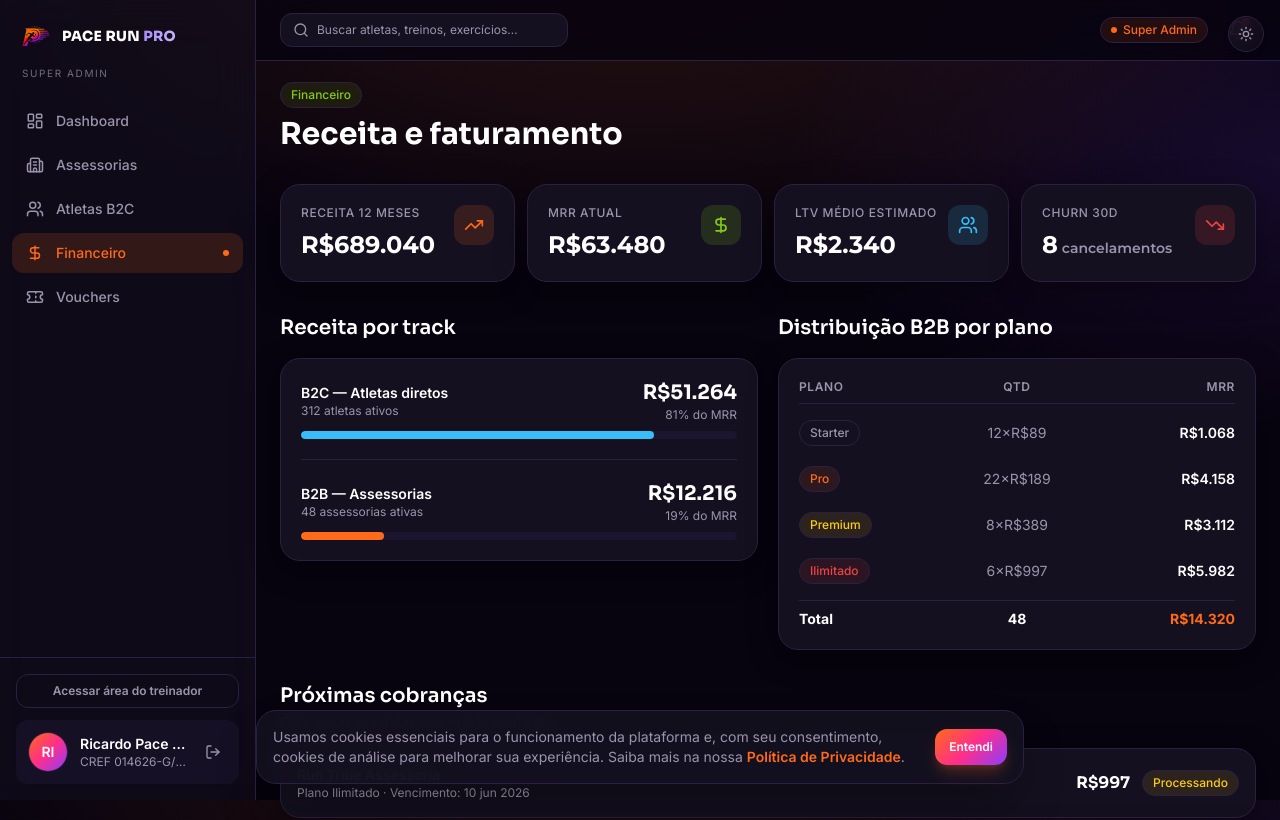
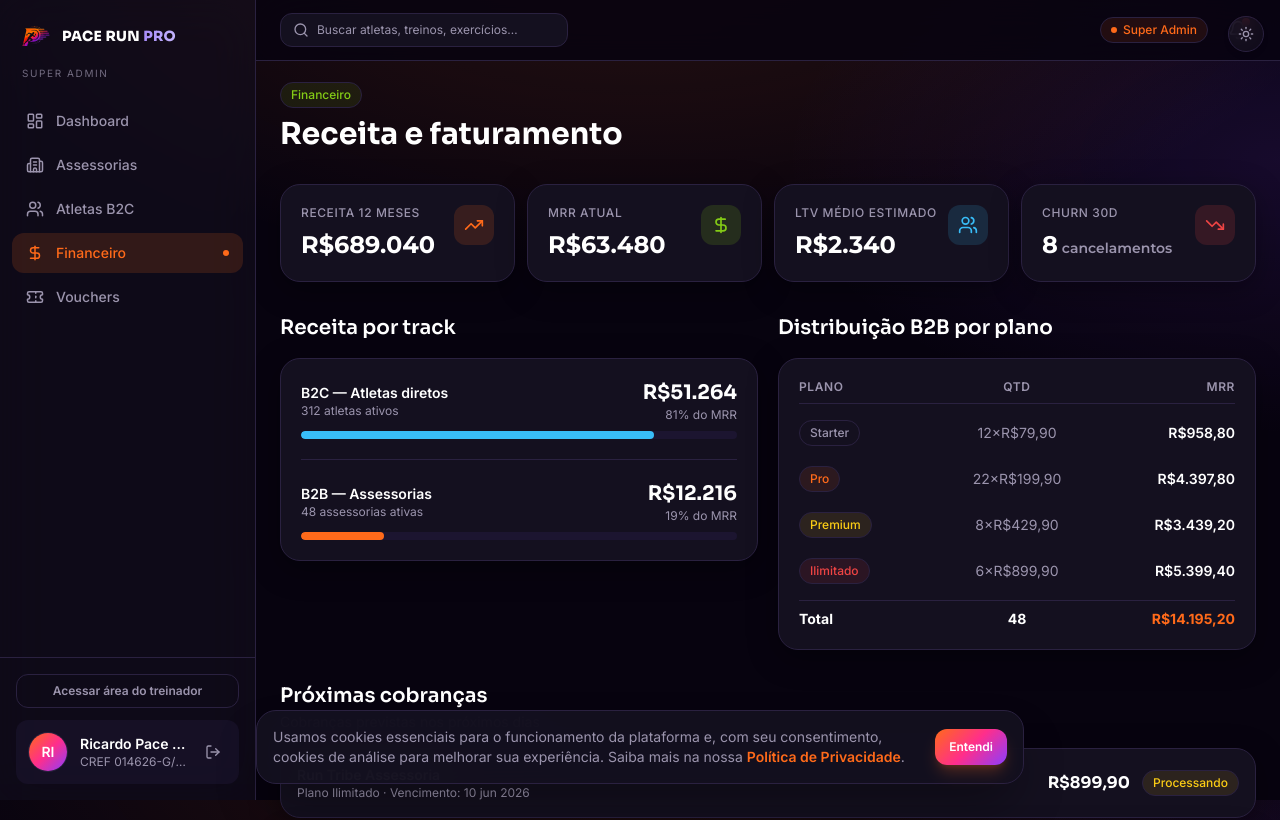
Before and after one commit to protocolointeligente/PACERUNPRO, a Next.js app in the folder pace-run-pro/: page /admin/financeiro in a window 1280 px wide. Shown: the top 820 px of the page. Built offline with nearby package versions, Linux system fonts and the light colour scheme.

Commit message:
Sync financeiro B2B breakdown with current plan prices
The B2B MRR breakdown and upcoming charges previously used the old
hardcoded plan prices (89/189/389/997). They now derive their values
from b2bPlans and render with formatBRL for consistent pt-BR formatting.

```diff
--- a/pace-run-pro/src/app/admin/financeiro/page.tsx
+++ b/pace-run-pro/src/app/admin/financeiro/page.tsx
@@ -12,8 +12,8 @@ import { Badge } from "@/components/ui/badge";
 import { Progress } from "@/components/ui/progress";
 import { StatCard } from "@/components/dashboard/stat-card";
 import { SectionHeader } from "@/components/shared/section-header";
-import { superAdminStats } from "@/lib/mock-data";
-import { cn } from "@/lib/utils";
+import { superAdminStats, b2bPlans } from "@/lib/mock-data";
+import { formatBRL } from "@/lib/utils";
 
 const fadeUp = {
   hidden: { opacity: 0, y: 16 },
@@ -25,12 +25,14 @@ const fadeUp = {
 };
 
 // B2B plan breakdown (mock)
+const planPrice = (id: string) => b2bPlans.find((p) => p.id === id)?.price ?? 0;
+
 const b2bBreakdown = [
-  { name: "Starter", count: 12, price: 89, mrr: 12 * 89 },
-  { name: "Pro", count: 22, price: 189, mrr: 22 * 189 },
-  { name: "Premium", count: 8, price: 389, mrr: 8 * 389 },
-  { name: "Ilimitado", count: 6, price: 997, mrr: 6 * 997 },
-];
+  { name: "Starter", count: 12, price: planPrice("b2b-starter") },
+  { name: "Pro", count: 22, price: planPrice("b2b-pro") },
+  { name: "Premium", count: 8, price: planPrice("b2b-premium") },
+  { name: "Ilimitado", count: 6, price: planPrice("b2b-unlimited") },
+].map((row) => ({ ...row, mrr: row.count * row.price }));
 
 const b2bBadgeVariant = (name: string) => {
   if (name === "Ilimitado") return "danger" as const;
@@ -45,7 +47,7 @@ const upcomingCharges = [
     id: "uc-1",
     name: "Run Tribe Assessoria",
     plan: "Ilimitado",
-    amount: 997,
+    amount: planPrice("b2b-unlimited"),
     dueDate: "10 jun 2026",
     status: "processando",
   },
@@ -53,7 +55,7 @@ const upcomingCharges = [
     id: "uc-2",
     name: "Pace & Cia Esportes",
     plan: "Pro",
-    amount: 189,
+    amount: planPrice("b2b-pro"),
     dueDate: "12 jun 2026",
     status: "agendado",
   },
@@ -61,7 +63,7 @@ const upcomingCharges = [
     id: "uc-3",
     name: "Runners BH",
     plan: "Premium",
-    amount: 389,
+    amount: planPrice("b2b-premium"),
     dueDate: "15 jun 2026",
     status: "agendado",
   },
@@ -69,7 +71,7 @@ const upcomingCharges = [
     id: "uc-4",
     name: "Ultra Training SP",
     plan: "Pro",
-    amount: 189,
+    amount: planPrice("b2b-pro"),
     dueDate: "18 jun 2026",
     status: "agendado",
   },
@@ -77,7 +79,7 @@ const upcomingCharges = [
     id: "uc-5",
     name: "Maratonistas do Sul",
     plan: "Starter",
-    amount: 89,
+    amount: planPrice("b2b-starter"),
     dueDate: "22 jun 2026",
     status: "agendado",
   },
@@ -219,10 +221,10 @@ export default function FinanceiroPage() {
                       {row.name}
                     </Badge>
                     <p className="text-center text-sm text-text-muted">
-                      {row.count}×R${row.price}
+                      {row.count}×R${formatBRL(row.price)}
                     </p>
                     <p className="text-right text-sm font-semibold text-text">
-                      R${row.mrr.toLocaleString("pt-BR")}
+                      R${formatBRL(row.mrr)}
                     </p>
                   </div>
                 ))}
@@ -233,7 +235,7 @@ export default function FinanceiroPage() {
                     {b2bBreakdown.reduce((acc, r) => acc + r.count, 0)}
                   </p>
                   <p className="text-right text-sm font-bold text-primary">
-                    R${b2bBreakdown.reduce((acc, r) => acc + r.mrr, 0).toLocaleString("pt-BR")}
+                    R${formatBRL(b2bBreakdown.reduce((acc, r) => acc + r.mrr, 0))}
                   </p>
                 </div>
               </div>
@@ -265,7 +267,7 @@ export default function FinanceiroPage() {
                 </div>
                 <div className="flex items-center gap-3">
                   <span className="font-display text-base font-bold text-text">
-                    R${charge.amount.toLocaleString("pt-BR")}
+                    R${formatBRL(charge.amount)}
                   </span>
                   <Badge
                     variant={
```
